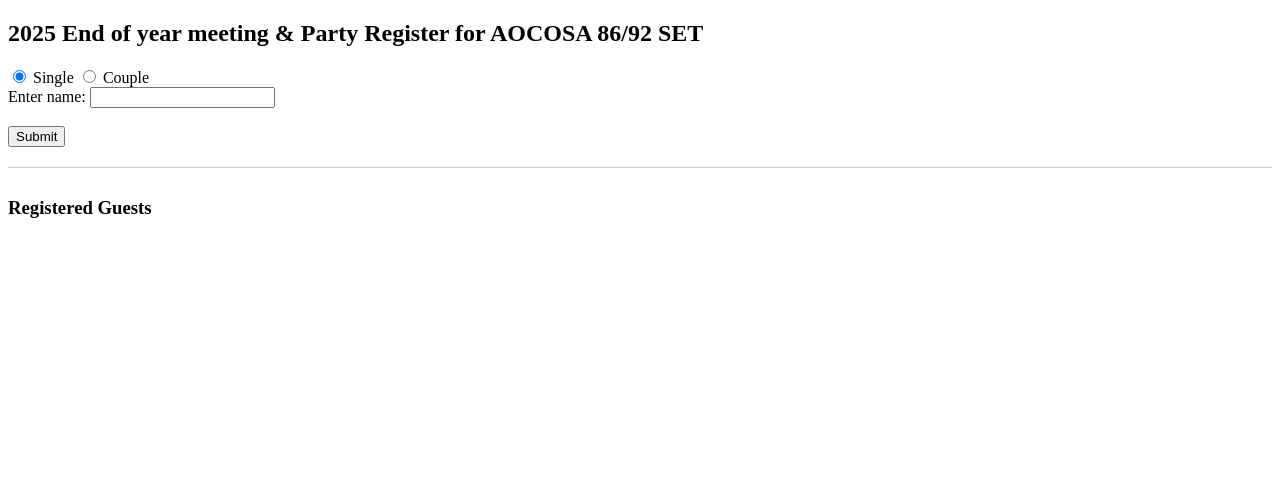
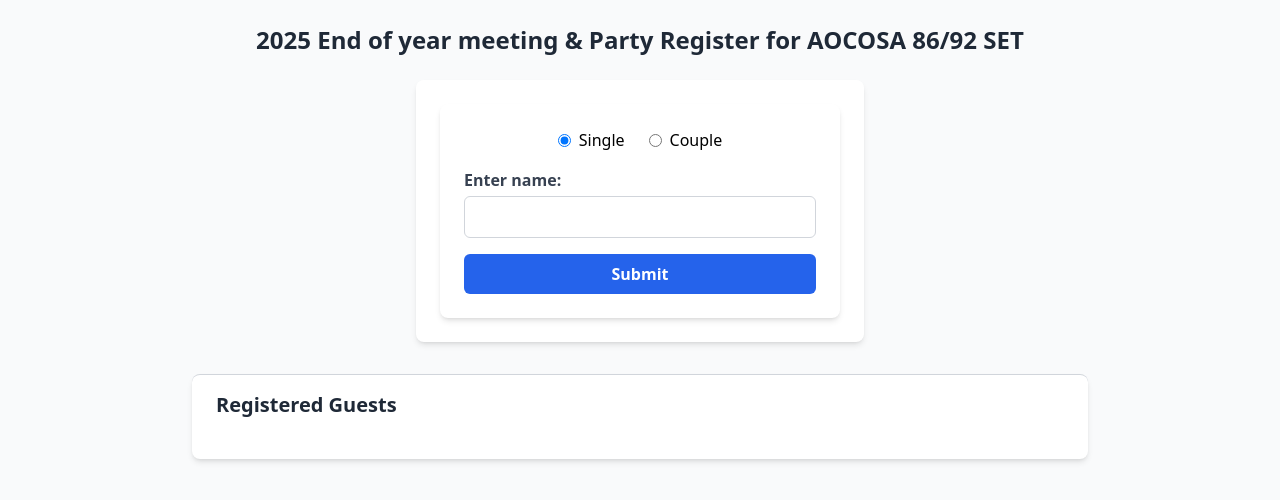
Before and after one commit to damzG/Party-Register, a website: page public/index.html in a window 1280 px wide. Drawn offline with nearby package versions, Linux system fonts and the light colour scheme; no server answers.

Commit message:
styled index.html with tailwind.css

```diff
--- a/public/index.html
+++ b/public/index.html
@@ -1,34 +1,60 @@
 <!DOCTYPE html>
 <html lang="en">
 <head>
-    <meta charset="UTF-8">
+    <meta charset="UTF-8" />
     <title>A Party Register Application</title>
-    <link href="styles.css" rel="stylesheet">
+    <script src="https://cdn.tailwindcss.com"></script>
+    <!-- Optional: Remove styles.css if not needed -->
+     <link rel="stylesheet" href="styles.css">
 </head>
-<body onload="toggleFields(); fetchGuests()">
-<h2>2025 End of year meeting & Party Register for AOCOSA 86/92 SET</h2>
-<form onsubmit="submitForm(event)">
-    <label><input type="radio" name="groupType" id="single" value="single" checked onclick="toggleFields()"> Single</label>
-    <label><input type="radio" name="groupType" id="couple" value="couple" onclick="toggleFields()" > Couple</label>
+<body onload="toggleFields(); fetchGuests()" class="bg-gray-50 font-sans min-h-screen p-6">
 
-    <div id="singleName">
-        <label for="single1">Enter name:</label>
-        <input type="text" id="single1" />
+  <h2 class="text-2xl font-bold mb-6 text-center text-gray-800">
+    2025 End of year meeting & Party Register for AOCOSA 86/92 SET
+  </h2>
+<div class="opacity-0 animate-fadeIn max-w-lg sm:max-w-md mx-auto bg-white p-6 rounded-lg shadow-md space-y-6">
+  <form onsubmit="submitForm(event)" class="max-w-lg mx-auto bg-white p-6 rounded-lg shadow-md space-y-4">
+
+    <div class="flex space-x-6 justify-center mb-4">
+      <label class="inline-flex items-center space-x-2">
+        <input type="radio" name="groupType" id="single" value="single" checked onclick="toggleFields()" class="form-radio focus-visible:outline-blue-500 focus-visible:outline-2" />
+        <span>Single</span>
+      </label>
+
+      <label class="inline-flex items-center space-x-2">
+        <input type="radio" name="groupType" id="couple" value="couple" onclick="toggleFields()" class="form-radio focus-visible:outline-blue-500 focus-visible:outline-2"/>
+        <span>Couple</span>
+      </label>
     </div>
 
-    <div id="coupleNames" style="display:none;">
-        <label for="name1">Enter first name (Mr):</label>
-        <input type="text" id="name1" name="name1"/><br/>
-
-        <label for="name2">Enter second name (Mrs):</label>
-        <input type="text" id="name2" name="name2"/>
+    <div id="singleName" class="space-y-1 transition-opacity duration-300">
+      <label for="single1" class="block font-semibold text-gray-700">Enter name:</label>
+      <input type="text" id="single1"  class="w-full border border-gray-300 rounded-md p-2 focus:outline-none focus:ring-2 focus:ring-blue-500 focus-visible:outline-blue-500 focus-visible:outline-2"/>
     </div>
 
-    <br><button type="submit">Submit</button>
-</form>
-<div id="preview">
-    <h3>Registered Guests</h3>
+    <div id="coupleNames" class="space-y-4 hidden opacity-0 transition-opacity duration-300">
+      <div>
+        <label for="name1" class="block font-semibold text-gray-700">Enter first name (Mr):</label>
+        <input type="text" id="name1" name="name1"  class="w-full border border-gray-300 rounded-md p-2 focus:outline-none focus:ring-2 focus:ring-blue-500 focus-visible:outline-blue-500 focus-visible:outline-2"/>
+      </div>
+
+      <div>
+        <label for="name2" class="block font-semibold text-gray-700">Enter second name (Mrs):</label>
+        <input type="text" id="name2" name="name2"  class="w-full border border-gray-300 rounded-md p-2 focus:outline-none focus:ring-2 focus:ring-blue-500 focus-visible:outline-blue-500 focus-visible:outline-2"/>
+      </div>
+    </div>
+
+    <button type="submit" class="w-full bg-blue-600 hover:bg-blue-700 text-white font-bold py-2 rounded-md transition-colors duration-200">
+      Submit
+    </button>
+  </form>
 </div>
-<script src="scripts.js"></script>
+
+  <div id="preview" class="max-w-4xl mx-auto mt-8 pt-4 border-t border-gray-300 bg-white p-6 rounded-lg shadow-md">
+  <h3 class="text-xl font-semibold text-gray-800 mb-4">Registered Guests</h3>
+  <!-- Your guest list or content will go here -->
+</div>
+
+  <script src="scripts.js"></script>
 </body>
 </html>
--- a/public/scripts.js
+++ b/public/scripts.js
@@ -1,8 +1,32 @@
-function toggleFields(){
+function toggleFields() {
+  const singleDiv = document.getElementById('singleName');
+  const coupleDiv = document.getElementById('coupleNames');
   const isCouple = document.getElementById('couple').checked;
-    document.getElementById('singleName').style.display = isCouple ? 'none' : 'block';
-    document.getElementById('coupleNames').style.display = isCouple ? 'block' : 'none';
+
+  if (isCouple) {
+    // Show couple
+    coupleDiv.classList.remove('hidden');
+    coupleDiv.classList.add('opacity-100', 'transition-opacity', 'duration-300');
+
+    singleDiv.classList.add('opacity-0');
+    setTimeout(() => {
+      singleDiv.classList.add('hidden');
+      singleDiv.classList.remove('opacity-0', 'transition-opacity', 'duration-300');
+    }, 300);
+  } else {
+    // Show single
+    singleDiv.classList.remove('hidden');
+    singleDiv.classList.add('opacity-100', 'transition-opacity', 'duration-300');
+
+    coupleDiv.classList.add('opacity-0');
+    setTimeout(() => {
+      coupleDiv.classList.add('hidden');
+      coupleDiv.classList.remove('opacity-0', 'transition-opacity', 'duration-300');
+    }, 300);
   }
+}
+
+
 
  async function submitForm(e) {
     e.preventDefault();
@@ -66,17 +90,26 @@ function showMessage(message, isSuccess) {
   if (!msgDiv) {
     msgDiv = document.createElement('div');
     msgDiv.id = 'message';
+    msgDiv.className = "max-w-lg mx-auto my-4 p-3 rounded text-center font-semibold text-white";
+    msgDiv.setAttribute('aria-live', 'polite');
     document.body.insertBefore(msgDiv, document.getElementById('preview'));
   }
 
   msgDiv.textContent = message;
-    msgDiv.style.color = isSuccess ? 'green' : 'red';
-    msgDiv.style.fontWeight = 'bold';
+
+  if (isSuccess) {
+    msgDiv.classList.remove('bg-red-600');
+    msgDiv.classList.add('bg-green-600');
+  } else {
+    msgDiv.classList.remove('bg-green-600');
+    msgDiv.classList.add('bg-red-600');
+  }
 
   setTimeout(() => {
     msgDiv.remove();
   }, 3000);
 }
+
 
 
 async function fetchGuests() {
--- a/public/styles.css
+++ b/public/styles.css
@@ -1,5 +1,13 @@
-#preview {
-    margin-top: 20px;
-    border-top: 1px solid #ccc;
-    padding-top: 10px;
+:focus:not(:focus-visible) {
+  outline: none;
 }
+
+@keyframes fadeIn {
+  to {
+    opacity: 1;
+  }
+}
+
+.animate-fadeIn {
+  animation: fadeIn 0.5s ease forwards;
+}
```
Also changed, not shown: public/admin-login.html (+27 -6 lines). Lines whose indentation alone changed are shown as unchanged.
